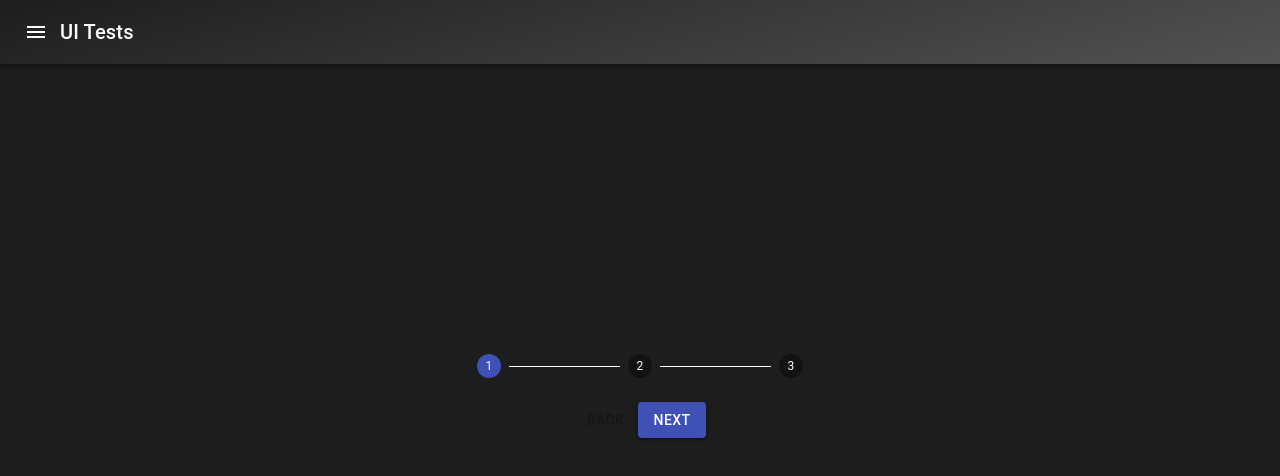
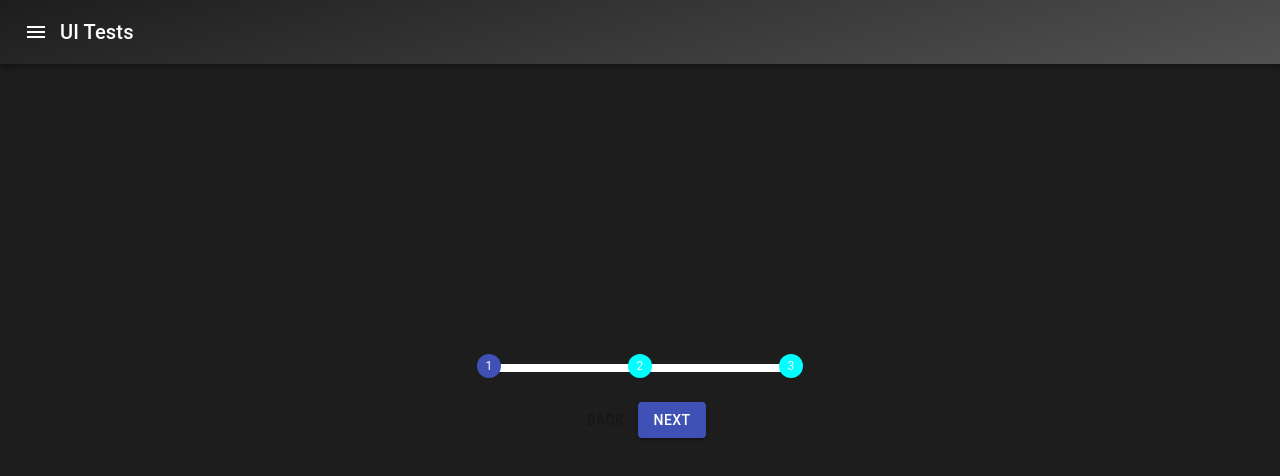
Before and after one commit to BobbyAD/ui-tests, a React (Create React App) app: page /stepper-dots in a window 1280 px wide. Shown: the top 476 px of the page. Built offline with nearby package versions, Linux system fonts and the light colour scheme; the HTML template or start-up script is replaced by a standard one.

Commit message:
Got wide lines, trying to get new icons

```diff
--- a/src/components/stepper-dots/StepperDots.jsx
+++ b/src/components/stepper-dots/StepperDots.jsx
@@ -7,7 +7,7 @@ import Step from '@material-ui/core/Step';
 import StepLabel from '@material-ui/core/StepLabel';
 import Button from '@material-ui/core/Button';
 import Typography from '@material-ui/core/Typography';
-import { StepConnector } from '@material-ui/core';
+import { StepConnector, StepIcon } from '@material-ui/core';
 
 const StepperDots = () => {
 
@@ -44,24 +44,49 @@ const StepperDots = () => {
     const connectorClasses = makeStyles(theme => ({
         connectorActive: {
             '& $connectorLine': {
-                border: '3px solid blue',
+                borderTop: '8px solid green',
+                borderRadius: '2px',
                 marginTop: '-2px',
-                borderRadius: '2px',
             },
         },
         connectorCompleted: {
             '& $connectorLine': {
-                borderColor: 'pink',
+                borderTop: '8px solid orange',
+                borderRadius: '2px',
+                marginTop: '-2px'
             },
         },
         connectorDisabled: {
             '& $connectorLine': {
-                borderColor: 'white',
+                borderTop: '8px solid white',
+                borderRadius: '2px',
+                marginTop: '-2px'
             },
         },
         connectorLine: {
             transition: theme.transitions.create('border-color'),
         },
+        connectorRoot: {
+            zIndex: 0,
+            width: '150px',
+            left: 'calc(-50%)'
+        }
+    }))();
+
+    const stepClasses = makeStyles(theme => ({
+        stepRoot: {
+            color: 'cyan',
+            zIndex: 10
+        },
+        stepCompleted: {
+            color: 'pink'
+        },
+        stepDisabled: {
+            color: 'magenta'
+        },
+        stepActive: {
+            color: 'pink',
+        }
     }))();
 
     const connector = (
@@ -70,17 +95,46 @@ const StepperDots = () => {
             completed: connectorClasses.connectorCompleted,
             disabled: connectorClasses.connectorDisabled,
             line: connectorClasses.connectorLine,
+            root: connectorClasses.connectorRoot,
         }} />
     )
 
     return (
         <div className={classes.root}>
             <Stepper className={classes.stepper} activeStep={activeStep} connector={connector} alternativeLabel>
-                {steps.map(step => (
-                    <Step className={classes.step} key={step}>
-                        <StepLabel>{step}</StepLabel>
-                    </Step>
-                ))}
+                <Step className={classes.step}>
+                    <StepLabel
+                        StepIconProps={{
+                            classes: {
+                                root: stepClasses.stepRoot,
+                                completed: stepClasses.stepCompleted,
+                                active: stepClasses.stepActive,
+                            }
+                        }}
+                    ></StepLabel>
+                </Step>
+                <Step className={classes.step}>
+                    <StepLabel
+                        StepIconProps={{
+                            classes: {
+                                root: stepClasses.stepRoot,
+                                completed: stepClasses.stepCompleted,
+                                active: stepClasses.stepActive,
+                            }
+                        }}
+                    ></StepLabel>
+                </Step>
+                <Step className={classes.step}>
+                    <StepLabel
+                        StepIconProps={{
+                            classes: {
+                                root: stepClasses.stepRoot,
+                                completed: stepClasses.stepCompleted,
+                                active: stepClasses.stepActive,
+                            }
+                        }}
+                    ></StepLabel>
+                </Step>
             </Stepper>
             <div>
                 <Button
```
